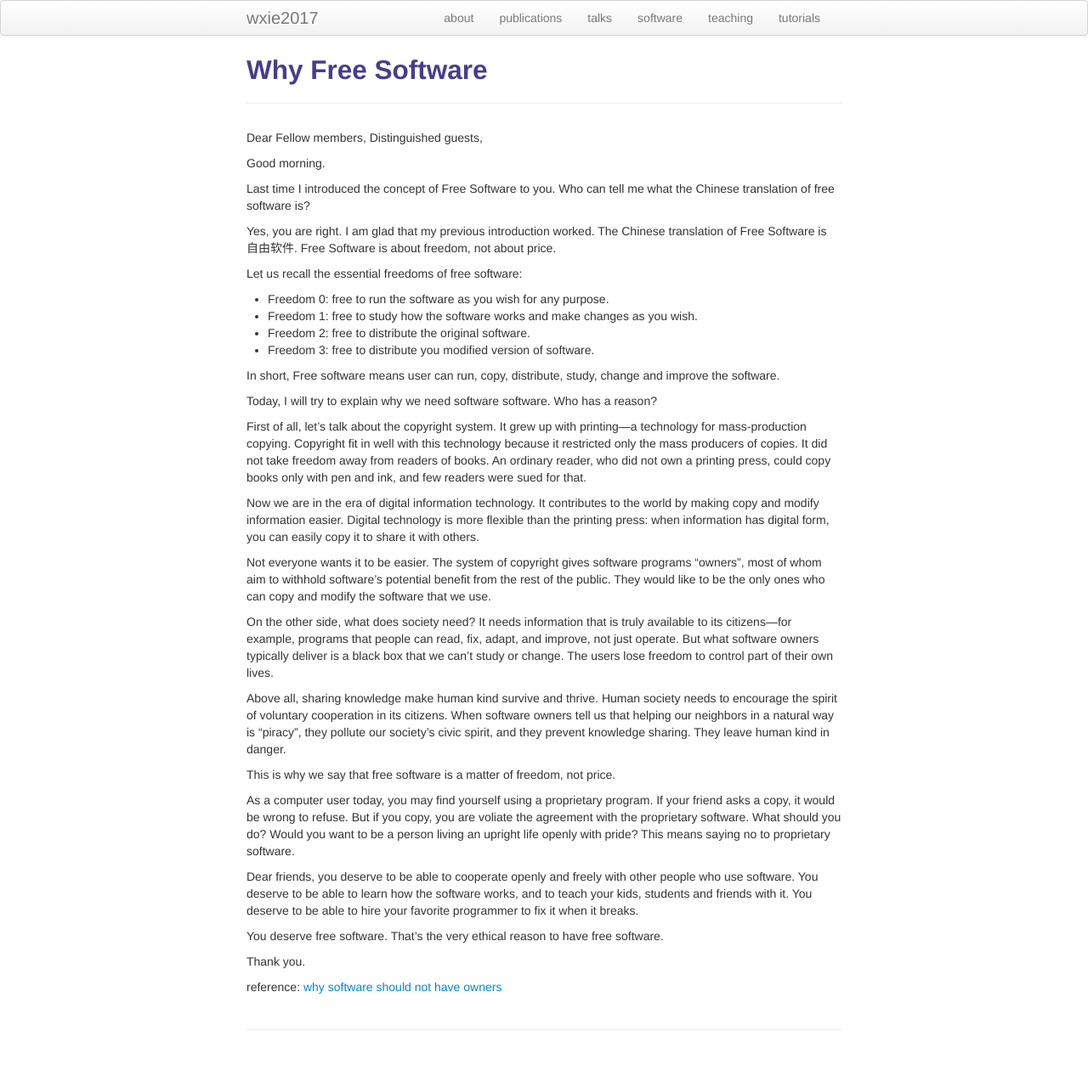
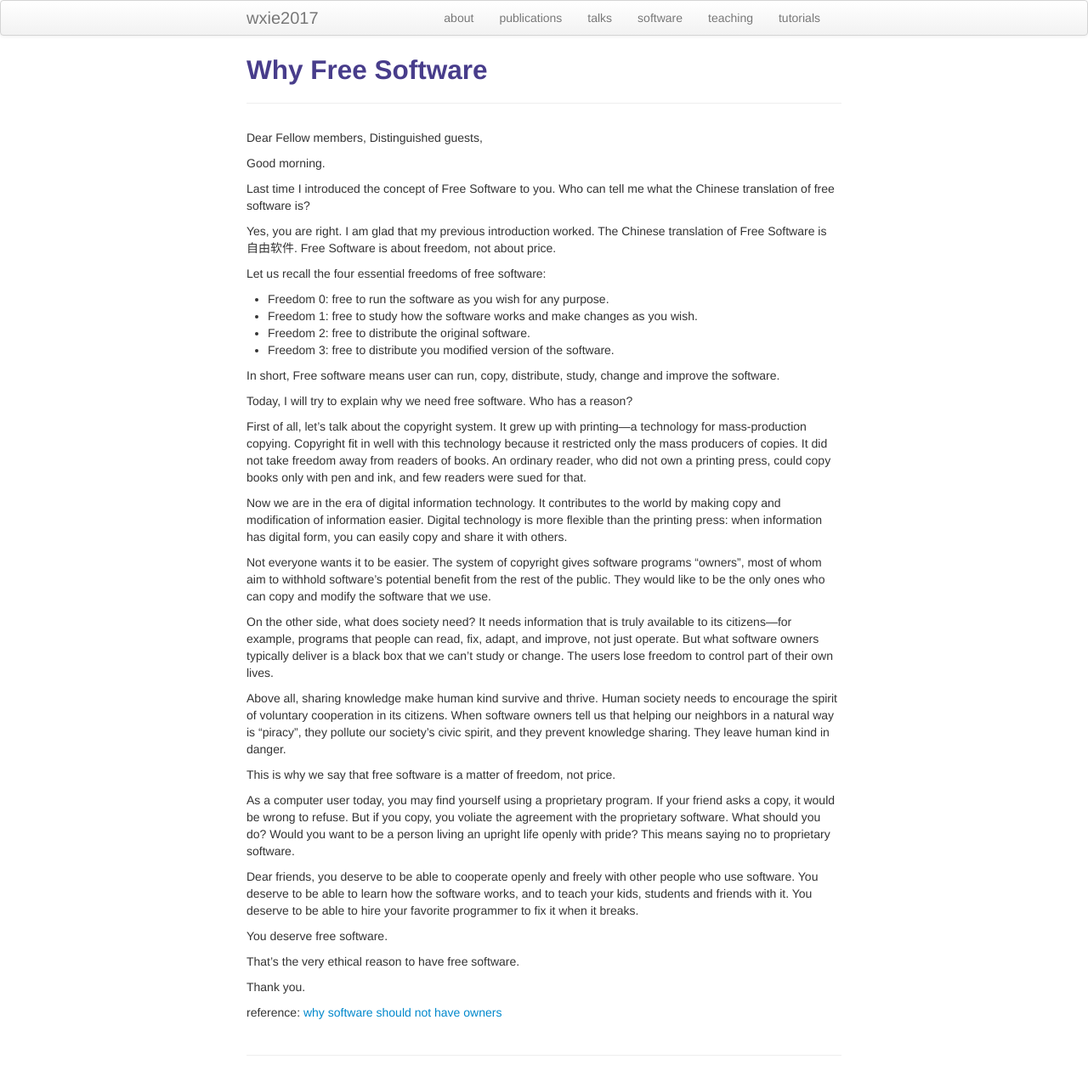
Before and after one commit to wxie2017/wxie2017.github.io, a Jekyll site: the page built from pages/speech/why_free_software.md, in a window 1280 px wide. Shown: the whole page at 85% size. Built offline with Jekyll 4.4.1, drawn with Linux system fonts in a browser that asks for light colours; before the commit the page ends 1244 px from its top, so only the background shows below that.

Commit message:
correct more errors.

```diff
--- a/pages/speech/why_free_software.md
+++ b/pages/speech/why_free_software.md
@@ -16,16 +16,16 @@ translation of free software is?
 Yes, you are right. I am glad that my previous introduction worked. The Chinese translation
 of Free Software is 自由软件. Free Software is about freedom, not about price.
 
-Let us recall the essential freedoms of free software:
+Let us recall the four essential freedoms of free software:
 
 - Freedom 0: free to run the software as you wish for any purpose.
 - Freedom 1: free to study how the software works and make changes as you wish.
 - Freedom 2: free to distribute the original software.
-- Freedom 3: free to distribute you modified version of software.
+- Freedom 3: free to distribute you modified version of the software.
 
 In short, Free software means user can run, copy, distribute, study, change and improve the software.
 
-Today, I will try to explain why we need software software. Who has a reason?
+Today, I will try to explain why we need free software. Who has a reason?
 
 First of all, let's talk about the copyright system. It grew up with printing—a technology
 for mass-production copying. Copyright fit in well with this technology because it restricted
@@ -34,8 +34,8 @@ ordinary reader, who did not own a printing press, could copy books only with pe
 and few readers were sued for that.
 
 Now we are in the era of digital information technology. It contributes to the world by
-making copy and modify information easier. Digital technology is more flexible than
-the printing press: when information has digital form, you can easily copy it to share it
+making copy and modification of information easier. Digital technology is more flexible than
+the printing press: when information has digital form, you can easily copy and share it
 with others.
 
 Not everyone wants it to be easier. The system of copyright gives software programs “owners”,
@@ -55,7 +55,7 @@ spirit, and they prevent knowledge sharing. They leave human kind in danger.
 This is why we say that free software is a matter of freedom, not price.
 
 As a computer user today, you may find yourself using a proprietary program. If your friend asks
-a copy, it would be wrong to refuse. But if you copy, you are voliate the agreement with the
+a copy, it would be wrong to refuse. But if you copy, you voliate the agreement with the
 proprietary software. What should you do? Would you want to be a person living an upright life
 openly with pride? This means saying no to proprietary software.
 
@@ -64,7 +64,9 @@ software. You deserve to be able to learn how the software works, and to teach y
 students and friends with it. You deserve to be able to hire your favorite programmer to fix it
 when it breaks.
 
-You deserve free software. That's the very ethical reason to have free software.
+You deserve free software.
+
+That's the very ethical reason to have free software.
 
 Thank you.
 
```
